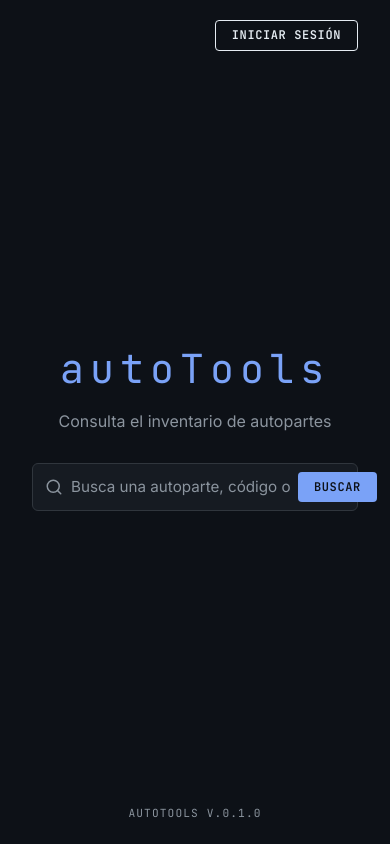
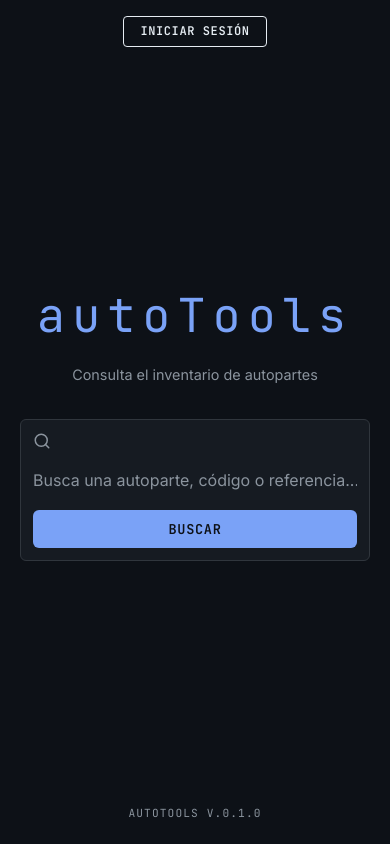
Before and after one commit to j-illana/autotools, a React (Vite) app: page / in a window 390 px wide. Built offline with nearby package versions, Linux system fonts and the light colour scheme; no server answers.

Commit message:
Se mejora la pantalla de inicio para móvil

```diff
--- a/src/pages/Home.module.css
+++ b/src/pages/Home.module.css
@@ -125,3 +125,44 @@
   letter-spacing: 0.1em;
   color: var(--text-secondary);
 }
+
+/* ── Mobile ── */
+@media (max-width: 640px) {
+  .header {
+    justify-content: center;
+    padding: 1rem;
+  }
+
+  .main {
+    padding: 1.5rem 1.25rem;
+    gap: 1.25rem;
+  }
+
+  .logo {
+    font-size: clamp(2rem, 12vw, 3rem);
+  }
+
+  .subtitle {
+    font-size: 0.9rem;
+    text-align: center;
+  }
+
+  .searchBox {
+    flex-direction: column;
+    align-items: stretch;
+    padding: 0.75rem;
+    gap: 0.75rem;
+  }
+
+  .searchInput {
+    padding: 0.5rem 0;
+    font-size: 1rem;
+  }
+
+  .searchBtn {
+    width: 100%;
+    padding: 0.65rem 1rem;
+    font-size: 0.85rem;
+    border-radius: 6px;
+  }
+}
```
